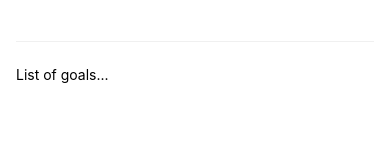
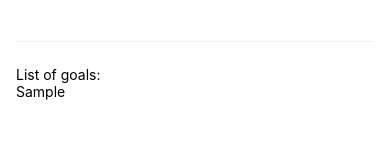
Before and after one commit to eleriojavere/react-native-goals-app, a React Native app: screen / in a window 390 px wide. Both pictures are taken after typing "Sample" into the empty fields and a click on the button "ADD GOAL". Shown: the part 129-285 px from the top of the page. Built offline with nearby package versions, Linux system fonts and the light colour scheme.

Commit message:
Add event handling

```diff
--- a/App.js
+++ b/App.js
@@ -1,14 +1,33 @@
+import { useState } from "react";
 import { Button, StyleSheet, Text, TextInput, View } from "react-native";
 
 export default function App() {
+  const [enteredText, setEnteredText] = useState("");
+  const [goals, setGoals] = useState([]);
+
+  const goalInputHandler = (e) => {
+    setEnteredText(e);
+  };
+
+  const addGoalHandler = () => {
+    setGoals((currentGoals) => [...currentGoals, enteredText]);
+  };
+
   return (
     <View style={styles.container}>
       <View style={styles.inputContainer}>
-        <TextInput style={styles.textInput} placeholder="Your course goal" />
-        <Button title="Add Goal" />
+        <TextInput
+          style={styles.textInput}
+          placeholder="Your course goal"
+          onChangeText={goalInputHandler}
+        />
+        <Button onPress={addGoalHandler} title="Add Goal" />
       </View>
       <View style={styles.goalsContainer}>
-        <Text>List of goals...</Text>
+        <Text>List of goals: </Text>
+        {goals.map((goal, index) => {
+          return <Text key={`${index}-goals`}>{goal}</Text>;
+        })}
       </View>
     </View>
   );
```
